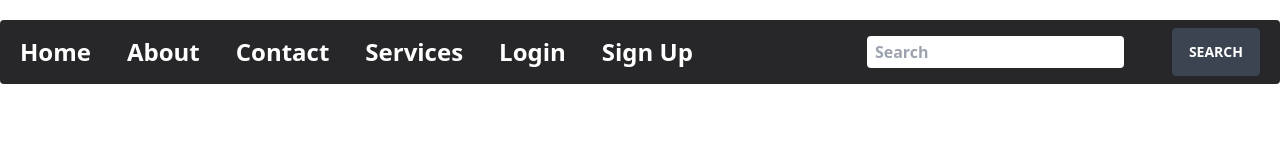
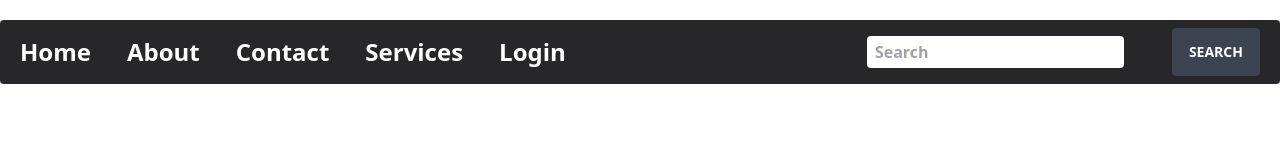
Before and after one commit to sayonUsman/mealsWithReact, a React (Vite) app: page /signUp in a window 1280 px wide. Shown: the top 160 px of the page. Built offline with nearby package versions, Linux system fonts and the light colour scheme.

Commit message:
Deleted sign up link from navbar

```diff
--- a/src/components/Navbar/Navbar.jsx
+++ b/src/components/Navbar/Navbar.jsx
@@ -24,10 +24,6 @@ const Navbar = () => {
         <li className="pr-3 md:pr-9">
           <Link to="/login">Login</Link>
         </li>
-
-        <li className="pr-3 md:pr-9">
-          <Link to="/signUp">Sign Up</Link>
-        </li>
       </ul>
 
       <div className="flex justify-center items-center">
```
